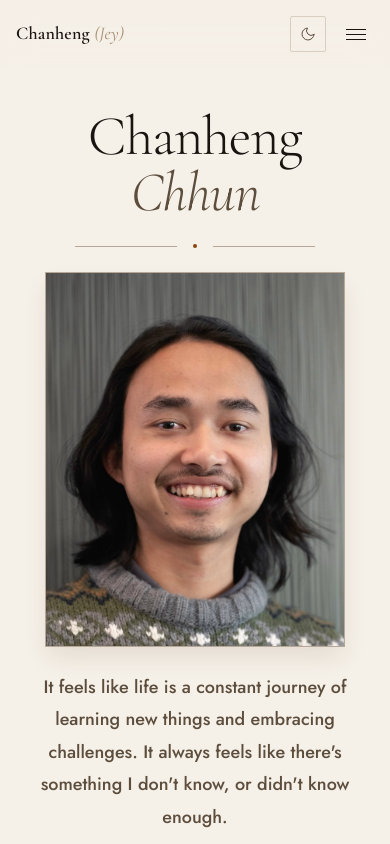
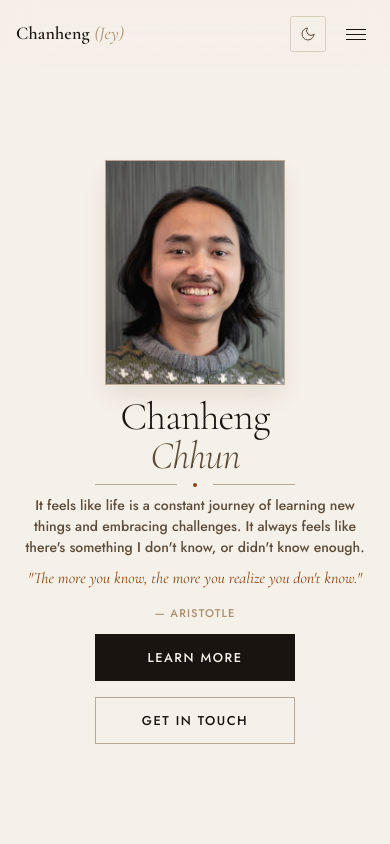
Before and after one commit to chanhengchhun/JeyPersonalWeb, a Vue app: page / in a window 390 px wide. Shown: the top 844 px of the page. Built offline with nearby package versions, Linux system fonts and the light colour scheme; the HTML template or start-up script is replaced by a standard one.

Commit message:
update home design

```diff
--- a/package.json
+++ b/package.json
@@ -15,15 +15,15 @@
     "vue-router": "^4.5.1"
   },
   "devDependencies": {
-    "@vitejs/plugin-vue": "^5.2.4",
+    "@vitejs/plugin-vue": "^6.0.5",
     "@vue/eslint-config-prettier": "^10.2.0",
     "@vue/eslint-config-typescript": "^14.6.0",
     "@vue/tsconfig": "^0.7.0",
     "eslint": "^9.33.0",
     "eslint-plugin-vue": "^10.4.0",
     "typescript": "^5.9.2",
-    "vite": "^5.4.8",
-    "vite-plugin-vue-devtools": "^7.4.6",
+    "vite": "^8.0.2",
+    "vite-plugin-vue-devtools": "^8.1.1",
     "vue-tsc": "^3.0.5"
   }
 }
--- a/src/components/Home.vue
+++ b/src/components/Home.vue
@@ -1,6 +1,16 @@
 <template>
   <section id="home" class="home">
     <div class="home-inner">
+
+      <!-- Left: Profile image -->
+      <div class="hero-col-left reveal reveal-delay-1">
+        <div class="hero-image-frame">
+          <img :src="profileImage" alt="Portrait of Chanheng Chhun" class="hero-image" loading="eager" />
+        </div>
+      </div>
+
+      <!-- Right: Text content -->
+      <div class="hero-col-right">
 
         <!-- Name -->
         <h1 class="hero-name reveal reveal-delay-1">
@@ -15,21 +25,14 @@
           <span class="rule-line"></span>
         </div>
 
-      <!-- Profile image -->
-      <div class="hero-image-wrap reveal reveal-delay-2">
-        <div class="hero-image-frame">
-          <img :src="profileImage" alt="Portrait of Chanheng Chhun" class="hero-image" loading="eager" />
-        </div>
-      </div>
-
-      <!-- Personal tagline — separated from quote -->
+        <!-- Personal tagline -->
         <p class="hero-tagline reveal reveal-delay-3">
           It feels like life is a constant journey of learning new things
           and embracing challenges. It always feels like there's something
           I don't know, or didn't know enough.
         </p>
 
-      <!-- Aristotle quote — smaller, attributed -->
+        <!-- Aristotle quote -->
         <blockquote class="hero-quote reveal reveal-delay-3">
           <p><em>"The more you know, the more you realize you don't know."</em></p>
           <cite>— Aristotle</cite>
@@ -42,6 +45,7 @@
         </div>
 
       </div>
+    </div>
   </section>
 </template>
 
@@ -51,63 +55,28 @@ import profileImage from '../assets/images/profile.webp'
 
 <style scoped>
 .home {
-  min-height: 100vh;
+  height: calc(100vh - 68px);
   display: flex;
   align-items: center;
   justify-content: center;
-  padding: var(--space-16) var(--space-6);
+  padding: var(--space-8) var(--space-10);
   background: var(--color-background);
+  overflow: hidden;
 }
 
 .home-inner {
-  max-width: 640px;
+  max-width: 1100px;
   width: 100%;
-  text-align: center;
   display: flex;
-  flex-direction: column;
   align-items: center;
-  gap: var(--space-6);
+  gap: var(--space-16);
 }
 
-/* Hero name */
-.hero-name {
-  font-size: clamp(3.5rem, 10vw, 6rem);
-  font-weight: 300;
-  letter-spacing: -0.02em;
-  line-height: 1;
-  margin: 0;
+/* ---- Left column: Photo ---- */
+.hero-col-left {
+  flex: 0 0 42%;
+  max-width: 420px;
 }
-
-.hero-name-italic {
-  font-style: italic;
-  font-weight: 300;
-  color: var(--color-text-secondary);
-}
-
-/* Decorative ornamental rule */
-.hero-rule {
-  display: flex;
-  align-items: center;
-  gap: var(--space-4);
-  width: 240px;
-}
-
-.rule-line {
-  flex: 1;
-  height: 1px;
-  background: var(--color-border-dark);
-}
-
-.rule-dot {
-  width: 4px;
-  height: 4px;
-  border-radius: 50%;
-  background: var(--color-primary);
-  flex-shrink: 0;
-}
-
-/* Profile image */
-.hero-image-wrap { width: 100%; max-width: 400px; }
 
 .hero-image-frame {
   width: 100%;
@@ -143,21 +112,66 @@ import profileImage from '../assets/images/profile.webp'
   filter: sepia(0%);
 }
 
-/* Personal tagline — your own words, prominent */
+/* ---- Right column: Text ---- */
+.hero-col-right {
+  flex: 1;
+  display: flex;
+  flex-direction: column;
+  gap: var(--space-6);
+}
+
+/* Hero name */
+.hero-name {
+  font-size: clamp(3rem, 6vw, 5.5rem);
+  font-weight: 300;
+  letter-spacing: -0.02em;
+  line-height: 1;
+  margin: 0;
+}
+
+.hero-name-italic {
+  font-style: italic;
+  font-weight: 300;
+  color: var(--color-text-secondary);
+}
+
+/* Decorative ornamental rule */
+.hero-rule {
+  display: flex;
+  align-items: center;
+  gap: var(--space-4);
+  width: 200px;
+}
+
+.rule-line {
+  flex: 1;
+  height: 1px;
+  background: var(--color-border-dark);
+}
+
+.rule-dot {
+  width: 4px;
+  height: 4px;
+  border-radius: 50%;
+  background: var(--color-primary);
+  flex-shrink: 0;
+}
+
+/* Personal tagline */
 .hero-tagline {
   font-family: var(--font-body);
   font-size: var(--text-lg);
   font-weight: 450;
   color: var(--color-text-secondary);
   line-height: 1.8;
-  max-width: 520px;
+  max-width: 480px;
   margin: 0;
 }
 
-/* Quote — Aristotle attribution, smaller and lighter */
+/* Quote */
 .hero-quote {
-  max-width: 520px;
-  text-align: center;
+  max-width: 480px;
+  text-align: left;
   padding: 0;
   margin: 0;
 }
@@ -186,17 +200,122 @@ import profileImage from '../assets/images/profile.webp'
   display: flex;
   gap: var(--space-4);
   flex-wrap: wrap;
-  justify-content: center;
   padding-top: var(--space-2);
 }
 
-@media (max-width: 600px) {
-  .home { padding: var(--space-12) var(--space-4); }
-  .hero-image-wrap { max-width: 300px; }
+/* ========== Responsive ========== */
+
+/* Medium desktops & large laptops (≤1200px) */
+@media (max-width: 1200px) {
+  .home { padding: var(--space-8) var(--space-8); }
+  .home-inner { gap: var(--space-12); }
+}
+
+/* Small laptops & tablet landscape (≤1024px) — two-column still works but tighter */
+@media (max-width: 1024px) {
+  .home { padding: var(--space-6) var(--space-6); }
+  .home-inner { gap: var(--space-8); max-width: 900px; }
+  .hero-col-left { flex: 0 0 38%; }
+  .hero-col-right { gap: var(--space-4); }
+  .hero-name { font-size: clamp(2.5rem, 5vw, 4rem); }
+  .hero-tagline { font-size: var(--text-base); line-height: 1.6; }
+  .hero-quote p { font-size: var(--text-lg); }
+}
+
+/* Height-based: short viewports while still wide (e.g., laptop screens) */
+@media (min-width: 769px) and (max-height: 800px) {
+  .home { padding: var(--space-4) var(--space-6); }
+  .home-inner { gap: var(--space-8); }
+  .hero-col-right { gap: var(--space-3); }
+  .hero-name { font-size: clamp(2.2rem, 4.5vw, 3.5rem); }
+  .hero-tagline { font-size: var(--text-sm); line-height: 1.5; }
+  .hero-quote p { font-size: var(--text-base); }
+  .hero-actions { padding-top: 0; }
+}
+
+/* Height-based: very short viewports (13" MacBook, etc.) */
+@media (min-width: 769px) and (max-height: 700px) {
+  .home { padding: var(--space-2) var(--space-6); }
+  .home-inner { gap: var(--space-6); }
+  .hero-col-left { flex: 0 0 35%; }
+  .hero-col-right { gap: var(--space-2); }
+  .hero-name { font-size: clamp(1.8rem, 4vw, 3rem); }
+  .hero-tagline { font-size: var(--text-sm); line-height: 1.4; }
+  .hero-quote p { font-size: var(--text-sm); }
+  .hero-quote cite { font-size: 0.7rem; }
+  .hero-actions { padding-top: 0; gap: var(--space-3); }
+}
+
+/* Tablet portrait & small tablets (≤768px) — stack vertically */
+@media (max-width: 768px) {
+  .home {
+    height: auto;
+    min-height: calc(100vh - 60px);
+    padding: var(--space-8) var(--space-6);
+  }
+
+  .home-inner {
+    flex-direction: column;
+    text-align: center;
+    align-items: center;
+    gap: var(--space-4);
+    max-width: 520px;
+  }
+
+  .hero-col-left {
+    flex: none;
+    max-width: 240px;
+    width: 100%;
+  }
+
+  .hero-col-right {
+    align-items: center;
+    text-align: center;
+    gap: var(--space-3);
+  }
+
+  .hero-name { font-size: clamp(2.5rem, 10vw, 4rem); }
+  .hero-rule { margin: 0 auto; }
+  .hero-tagline { text-align: center; font-size: var(--text-base); }
+  .hero-quote { text-align: center; }
+
+  .hero-actions {
+    justify-content: center;
+  }
+}
+
+/* Phone screens (≤480px) */
+@media (max-width: 480px) {
+  .home {
+    padding: var(--space-4) var(--space-4);
+  }
+
+  .home-inner { gap: var(--space-3); }
+
+  .hero-col-left { max-width: 180px; }
+  .hero-col-right { gap: var(--space-2); }
+
+  .hero-name { font-size: clamp(2rem, 10vw, 3rem); }
+  .hero-tagline { font-size: var(--text-sm); line-height: 1.5; }
+  .hero-quote p { font-size: var(--text-base); }
+  .hero-quote cite { font-size: 0.7rem; }
+
   .hero-actions {
     flex-direction: column;
     align-items: center;
+    padding-top: 0;
   }
+
   .btn { width: 200px; justify-content: center; }
 }
+
+/* Small phones (≤360px) */
+@media (max-width: 360px) {
+  .home { padding: var(--space-3) var(--space-3); }
+  .hero-col-left { max-width: 150px; }
+  .hero-name { font-size: clamp(1.8rem, 10vw, 2.5rem); }
+  .hero-tagline { font-size: var(--text-xs); }
+  .hero-quote p { font-size: var(--text-sm); }
+  .hero-rule { width: 140px; }
+}
 </style>
```
Also changed, not shown: 1 other file (tests, documents, lock files or other folders). Lines whose indentation alone changed are shown as unchanged.
